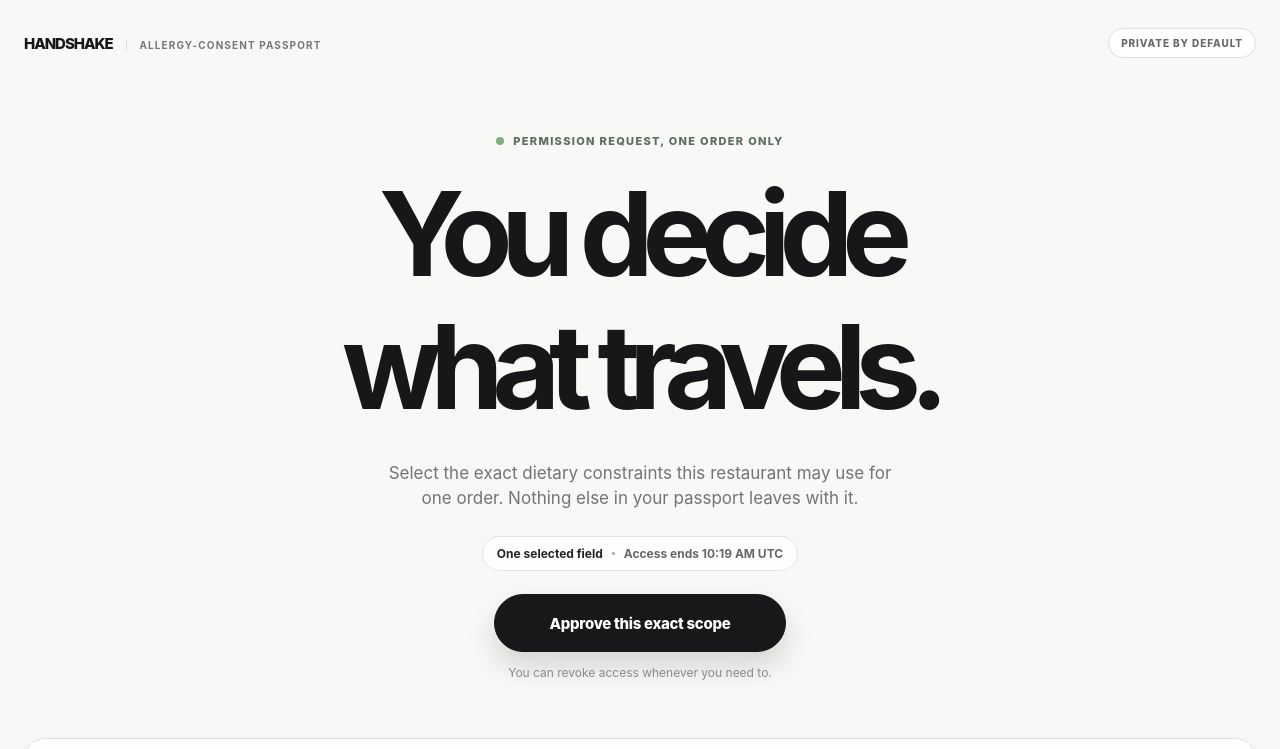
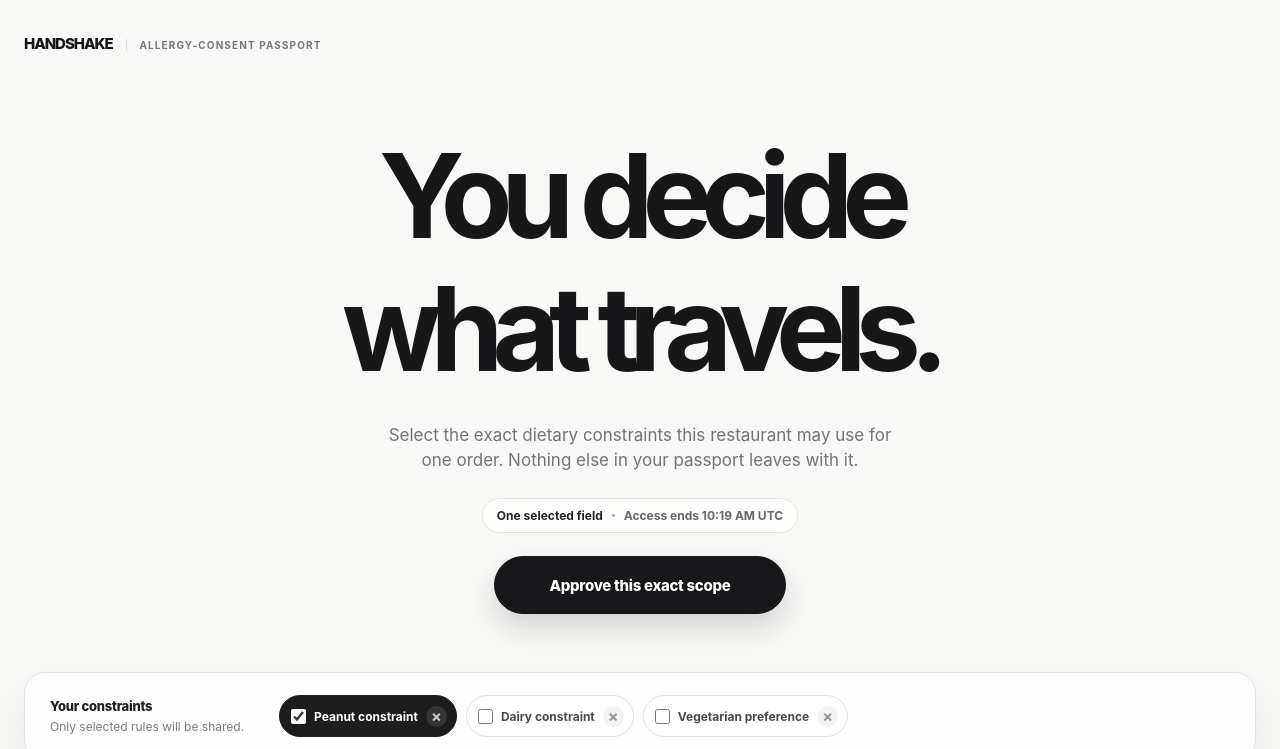
Before and after one commit to niharnm/Ideation, a website with bundled scripts: page public/index.html in a window 1280 px wide. Shown: the top 749 px of the page. Built offline with nearby package versions, Linux system fonts and the light colour scheme.

Commit message:
Remove consent helper copy

```diff
--- a/public/index.html
+++ b/public/index.html
@@ -120,17 +120,14 @@
     <div class="shell">
       <header class="site-header">
         <div class="brand">Handshake</div>
-        <div class="private">Private by default</div>
       </header>
       <main>
         <section id="request-view" class="experience" aria-live="polite">
           <div class="hero">
-            <p class="eyebrow">Permission request, one order only</p>
             <h1><span class="motion-line"><span class="motion-word">You decide</span></span><span class="motion-line"><span class="motion-word">what travels.</span></span></h1>
             <p class="intro">Select the exact dietary constraints this restaurant may use for one order. Nothing else in your passport leaves with it.</p>
             <p class="scope-signal"><strong id="scope-count">One selected field</strong><span class="signal-divider" aria-hidden="true"></span><span>Access ends <span id="signal-end-time">soon</span></span></p>
             <button class="hero-action" id="approve" type="button">Approve this exact scope</button>
-            <p class="trust-copy">You can revoke access whenever you need to.</p>
           </div>
 
           <section class="scope-tray" aria-labelledby="scope-title">
```
